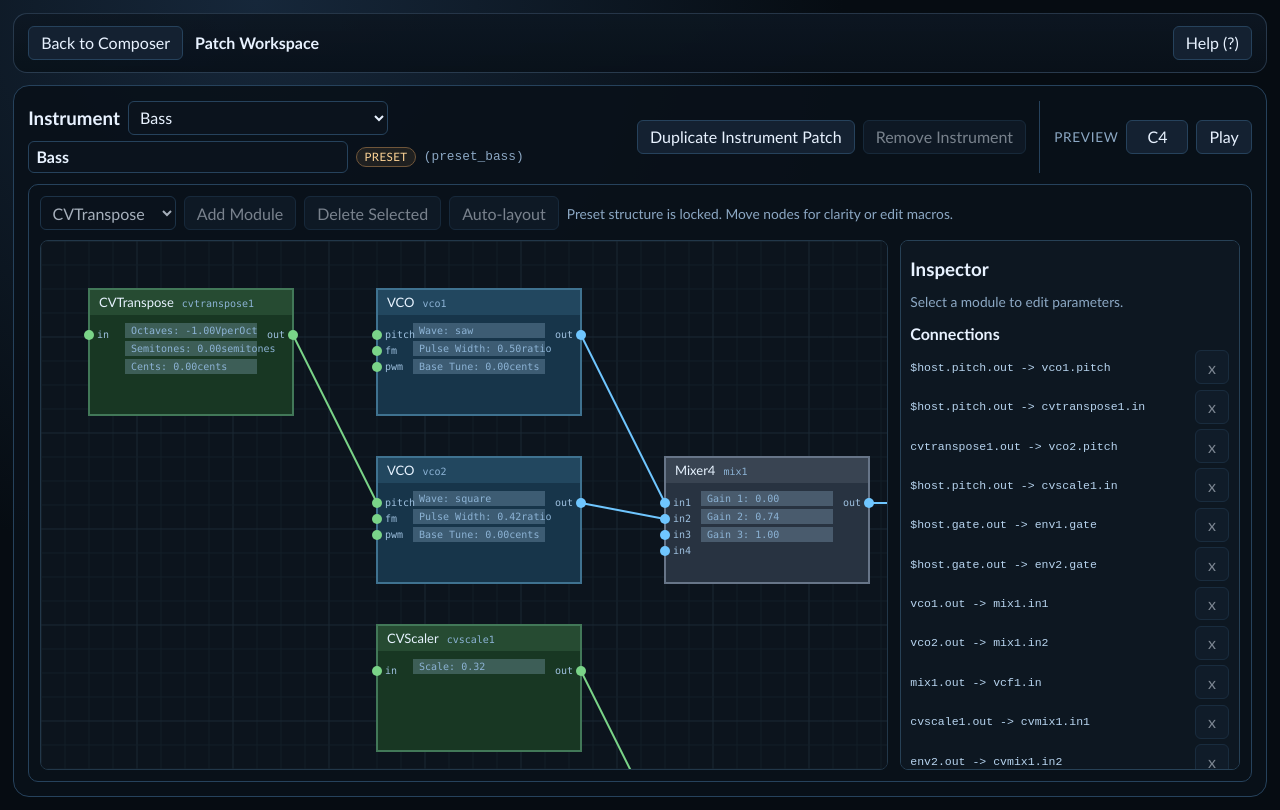
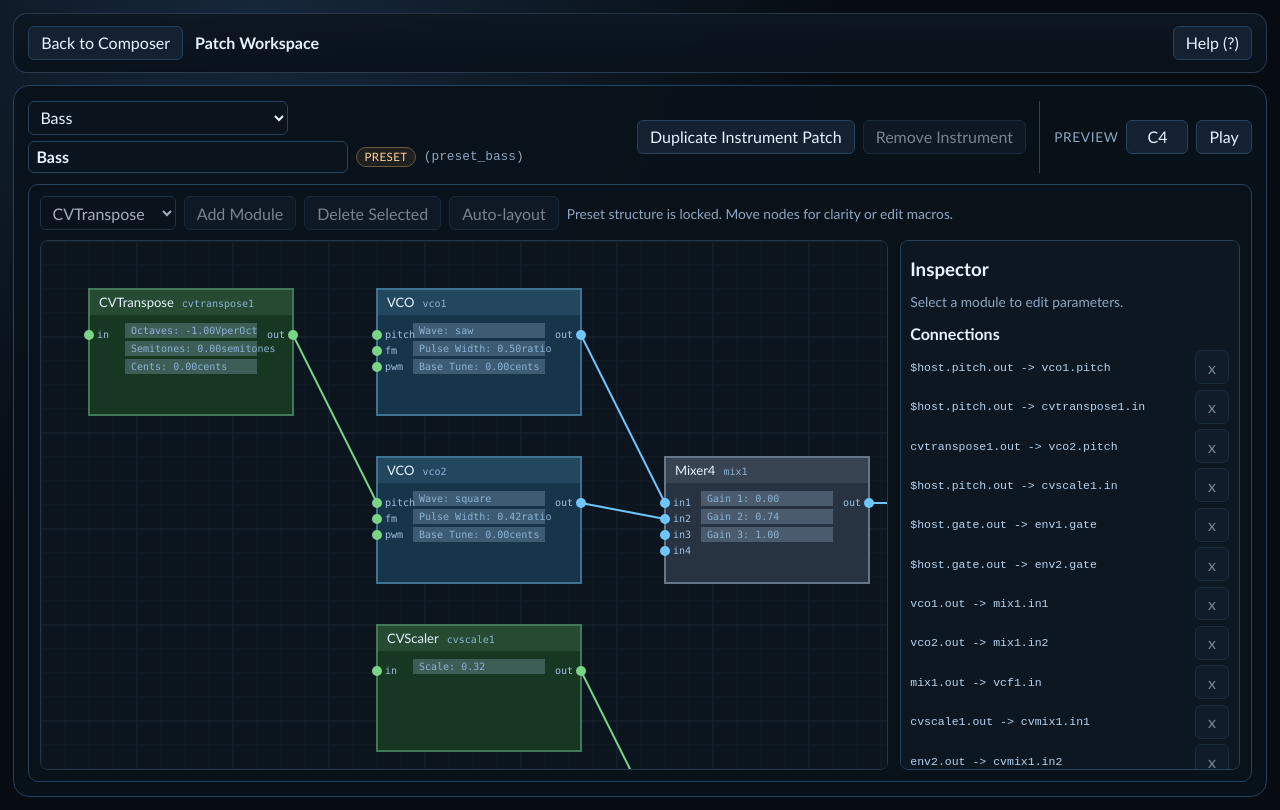
Before and after one commit to eescardo/SynthPlayground, a Next.js app: page /patch-workspace in a window 1280 px wide. Built offline with nearby package versions, Linux system fonts and the light colour scheme.

Commit message:
Remove redundant instrument toolbar label

```diff
--- a/src/components/InstrumentEditor.tsx
+++ b/src/components/InstrumentEditor.tsx
@@ -82,7 +82,6 @@ function InstrumentToolbar(props: InstrumentToolbarProps) {
     <div className="instrument-toolbar">
       <div className="instrument-toolbar-main">
         <div className="instrument-toolbar-heading">
-          <h3>Instrument</h3>
           <select
             className="instrument-patch-select"
             aria-label="Select instrument"
```
